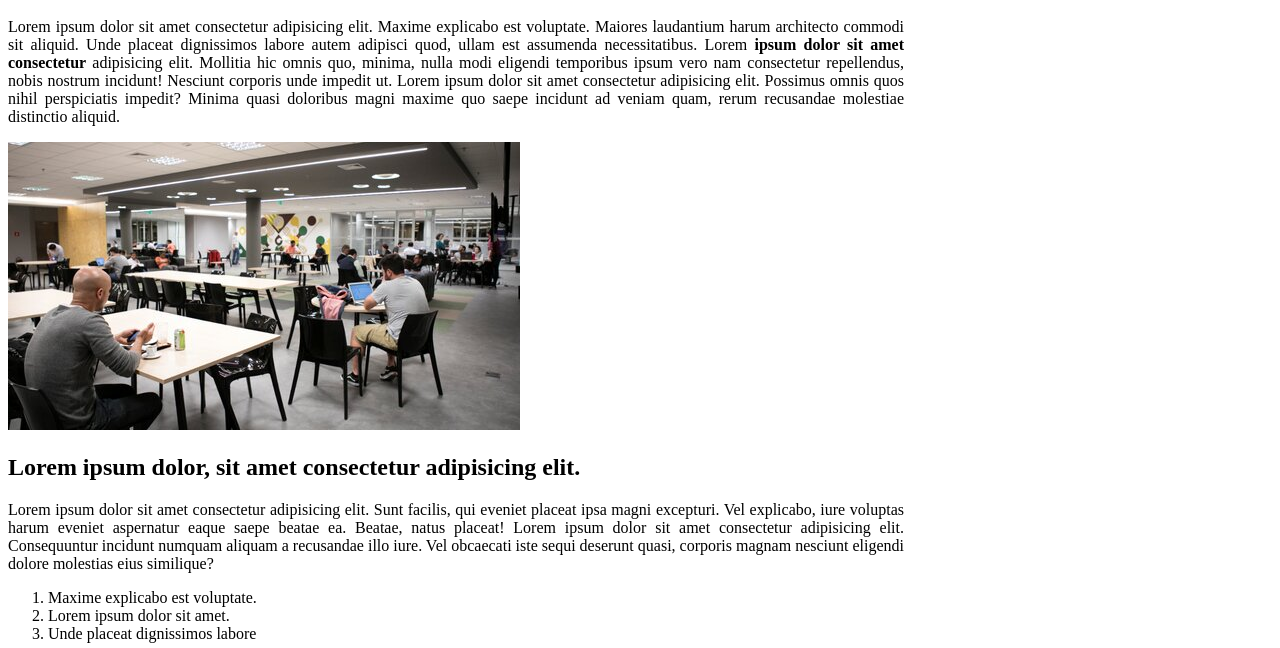
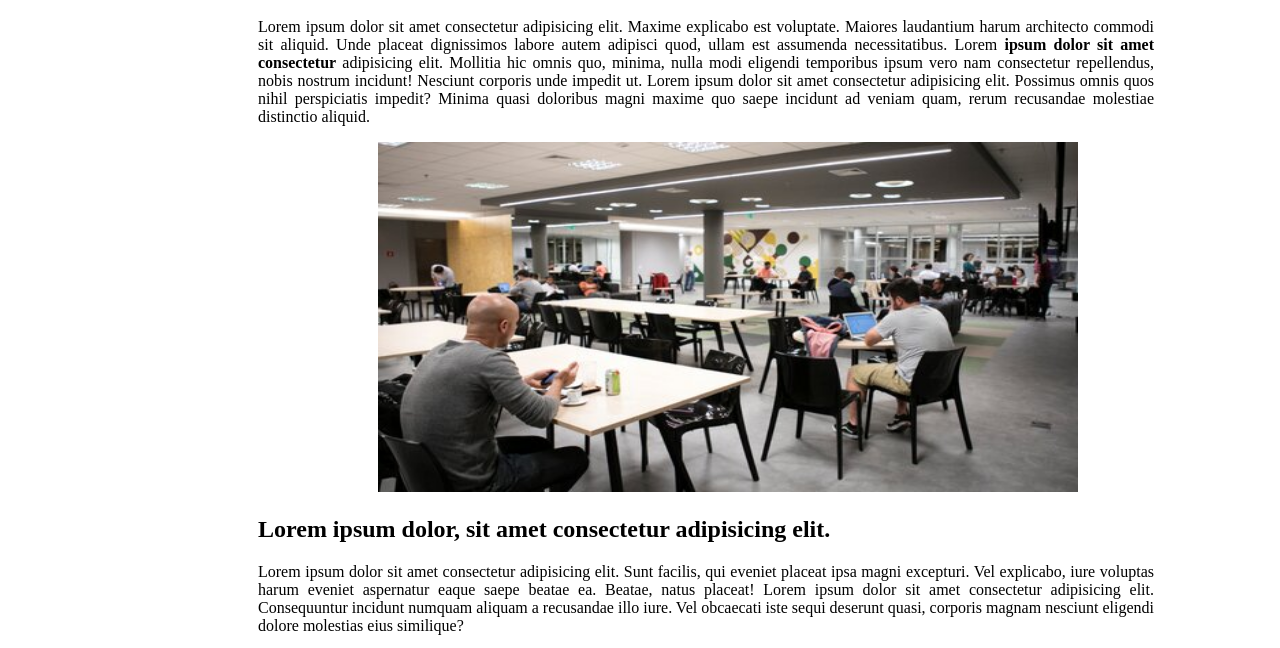
Before and after one commit to BeatrizFloriano96/treinoHTML, a plain HTML site: page pag1.html in a window 1280 px wide. Shown: the part 101-749 px from the top of the page. Drawn offline with Linux system fonts and the light colour scheme.

Commit message:
adicionei pasta estilo e separei css

```diff
--- /dev/null
+++ b/estilo.css
@@ -0,0 +1,15 @@
+h1{
+    color: rgb(255, 0, 0);
+}
+body{
+    text-align: justify;
+    width: 70%;
+    padding-left: 250px;
+}
+footer{
+    text-align: center;
+}
+
+#imagem{
+    padding-left: 120px;
+}
--- a/pag1.html
+++ b/pag1.html
@@ -6,18 +6,7 @@
     <meta name="viewport" content="width=device-width, initial-scale=1.0">
     <title>DH News</title>
 
-  <style>
-      h1{
-          color: rgb(255, 0, 0);
-      }
-      body{
-          text-align: justify;
-          width: 70%;
-      }
-      footer{
-          text-align: center;
-      }
-  </style>
+ <link rel="stylesheet" href="estilo.css">
 </head>
 <body>
     <h1>DH NEWS</h1>
@@ -27,7 +16,12 @@
         Lorem <b>ipsum dolor sit amet consectetur</b> adipisicing elit. Mollitia hic omnis quo, minima, nulla modi eligendi temporibus ipsum vero nam consectetur repellendus, nobis nostrum incidunt! Nesciunt corporis unde impedit ut.
         Lorem ipsum dolor sit amet consectetur adipisicing elit. Possimus omnis quos nihil perspiciatis impedit? Minima quasi doloribus magni maxime quo saepe incidunt ad veniam quam, rerum recusandae molestiae distinctio aliquid.
     </p>
-    <img src="imagens/destaque.jpg" alt="imagem de refeitório">
+
+    <section id="imagem">
+
+    <img width="700px" height="350px" src="imagens/destaque.jpg" alt="imagem de refeitório">
+
+    </section>
 
     <h2>Lorem ipsum dolor, sit amet consectetur adipisicing elit.</h2>
 
```
